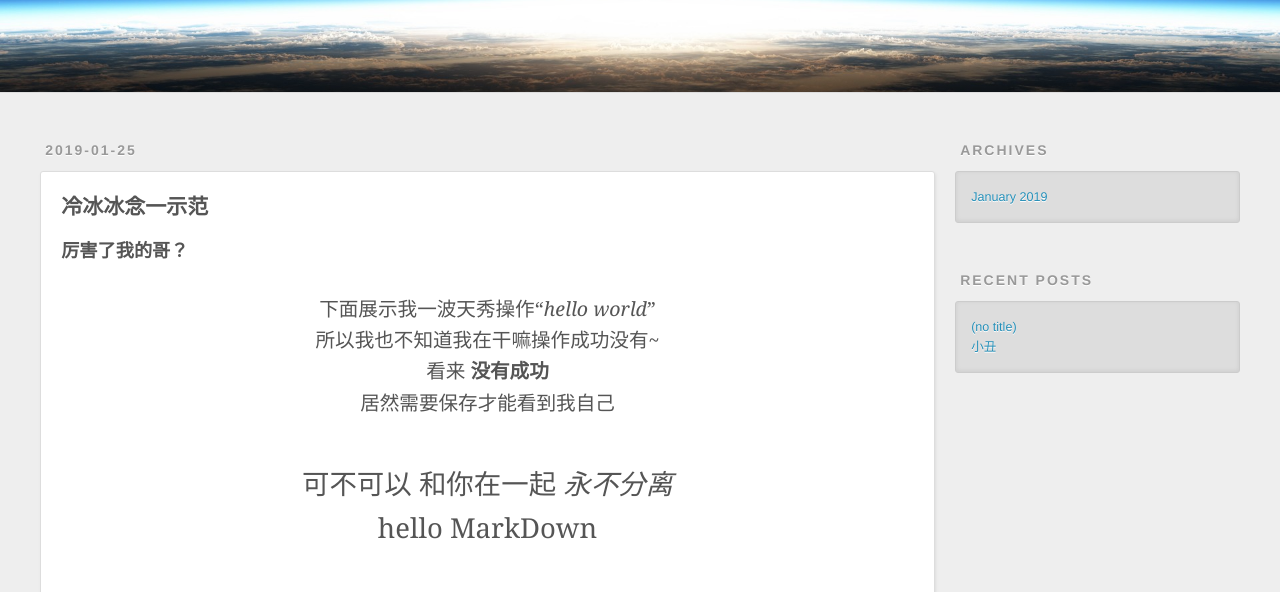
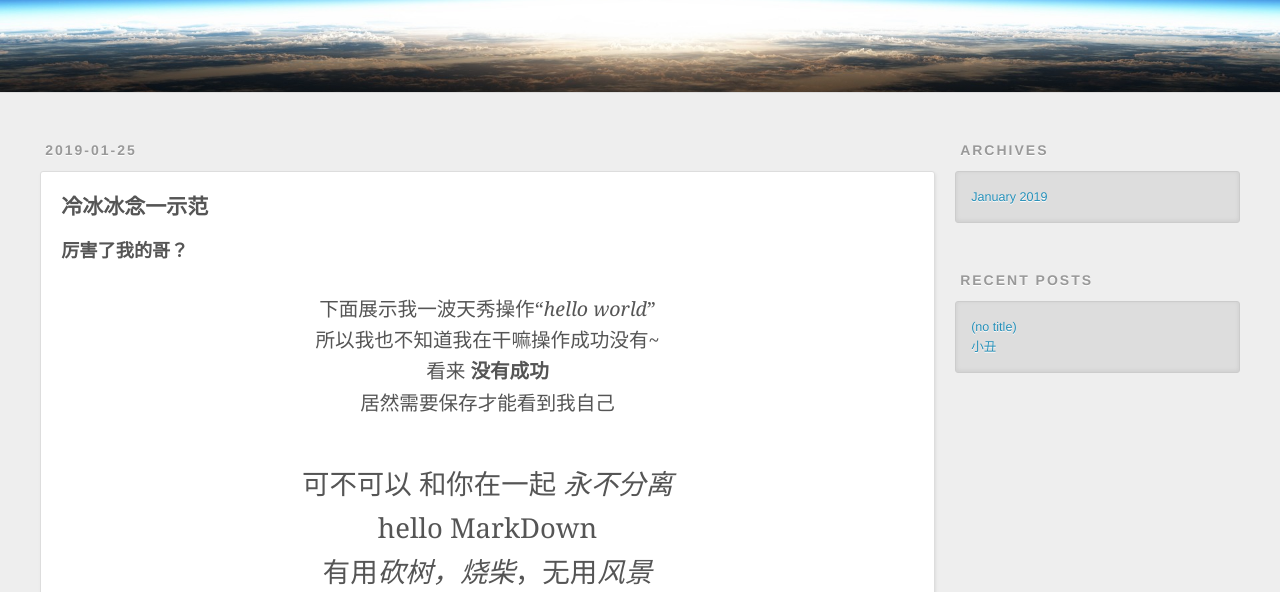
Before and after one commit to daftboy/daftboy.github.io, a plain HTML site: page index.html in a window 1280 px wide. Shown: the part 208-800 px from the top of the page. Drawn offline with nearby package versions, Linux system fonts and the light colour scheme.

Commit message:
Site updated: 2019-01-27 20:05:05

```diff
--- a/index.html
+++ b/index.html
@@ -77,7 +77,7 @@
         <h2 id="冷冰冰念一示范"><a href="#冷冰冰念一示范" class="headerlink" title="冷冰冰念一示范"></a>冷冰冰念一示范</h2><h3 id="厉害了我的哥？"><a href="#厉害了我的哥？" class="headerlink" title="厉害了我的哥？"></a>厉害了我的哥？</h3><blockquote>
 <p>下面展示我一波天秀操作“<em>hello world</em>”<br>所以我也不知道我在干嘛操作成功没有~<br>看来<strong> 没有成功 </strong><br>居然需要保存才能看到我自己</p>
 <blockquote>
-<p>可不可以 和你在一起 <em>永不分离</em><br>hello MarkDown</p>
+<p>可不可以 和你在一起 <em>永不分离</em><br>hello MarkDown<br>有用<em>砍树，烧柴</em>，无用<em>风景</em><br><strong>有趣的灵魂？</strong></p>
 </blockquote>
 </blockquote>
 
```
Also changed, not shown: 2019/01/25/渣男/index.html (+5 -5 lines).
